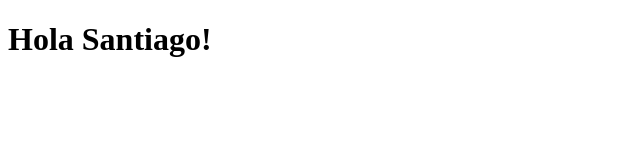
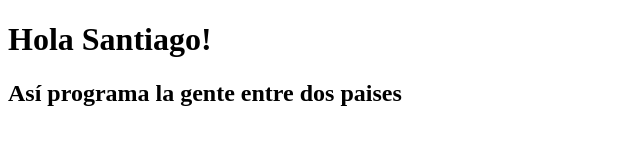
Before and after one commit to salazarcode/apendizaje-con-santiago, a plain HTML site: page index.html in a window 1280 px wide. Shown: the whole page, without its empty margins (0-640 px from the left). Drawn offline with Linux system fonts and the light colour scheme.

Commit message:
Te amo hermano 2

```diff
--- a/index.html
+++ b/index.html
@@ -7,5 +7,6 @@
 </head>
 <body>
     <h1>Hola Santiago!</h1>
+    <h2>Así programa la gente entre dos paises</h2>
 </body>
 </html>
```
